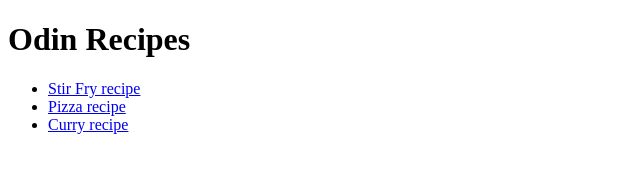
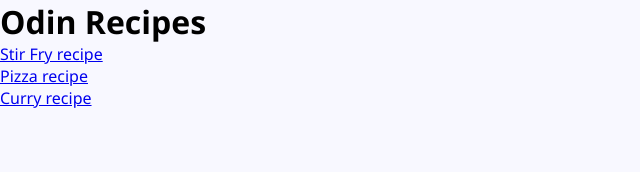
Before and after one commit to tomjsalter/odin-recipes, a plain HTML site: page index.html in a window 1280 px wide. Shown: the whole page, without its empty margins (0-640 px from the left). Drawn offline with Linux system fonts and the light colour scheme.

Commit message:
Basic styling css

```diff
--- /dev/null
+++ b/css/index.css
@@ -0,0 +1,11 @@
+* {
+    margin: 0;
+    padding: 0;
+    box-sizing: border-box;
+}
+
+body {
+    font-family: 'Segoe UI', Tahoma, Geneva, Verdana, sans-serif;
+    font-size: 16px;
+    background-color: ghostwhite;
+}
--- a/index.html
+++ b/index.html
@@ -4,6 +4,7 @@
     <meta charset="UTF-8">
     <meta http-equiv="X-UA-Compatible" content="IE=edge">
     <meta name="viewport" content="width=device-width, initial-scale=1.0">
+    <link rel="stylesheet" href="/css/index.css">
     <title>Odin Recipes</title>
 </head>
 <body>
```
Also changed, not shown: css/styles.css (deleted).
